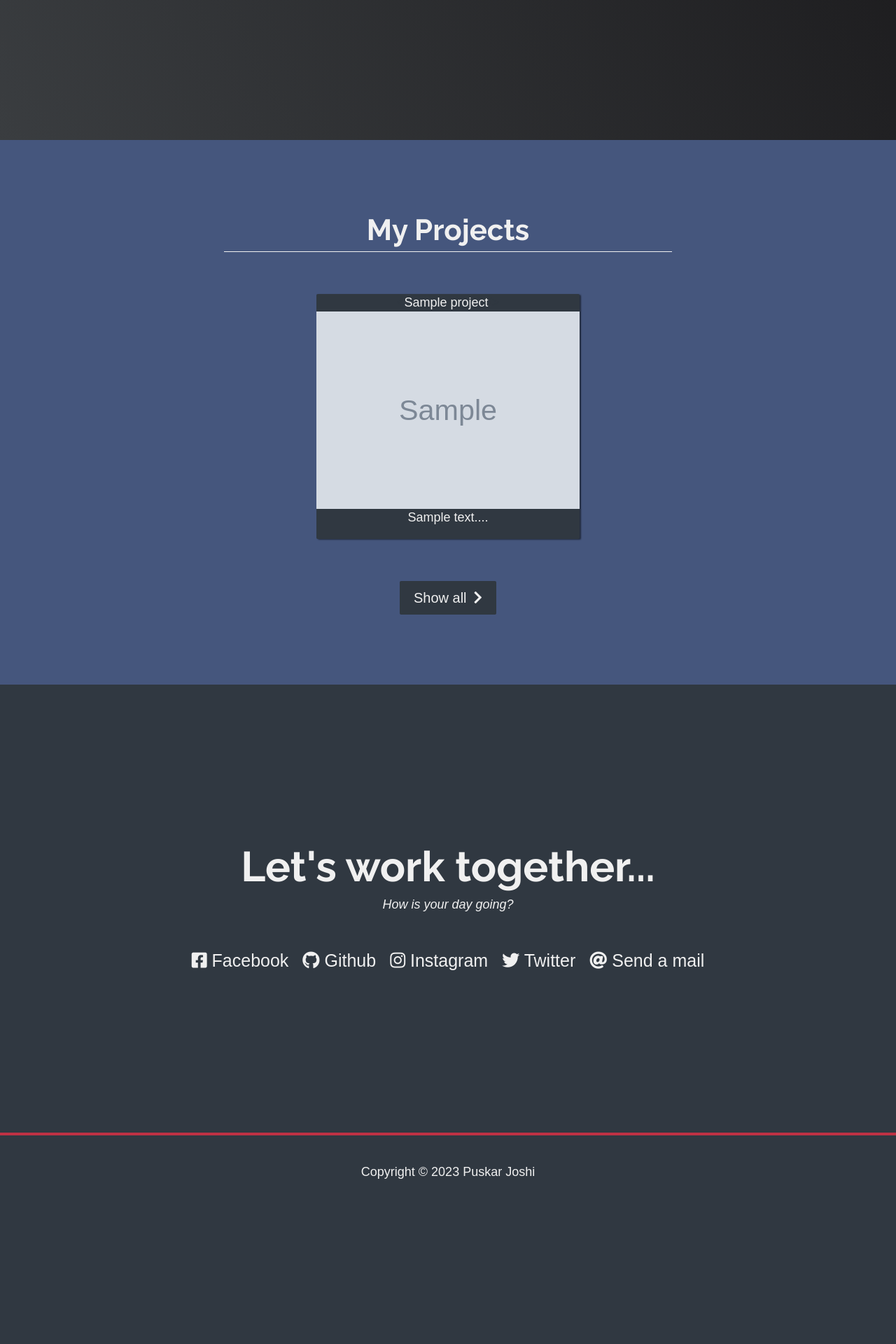
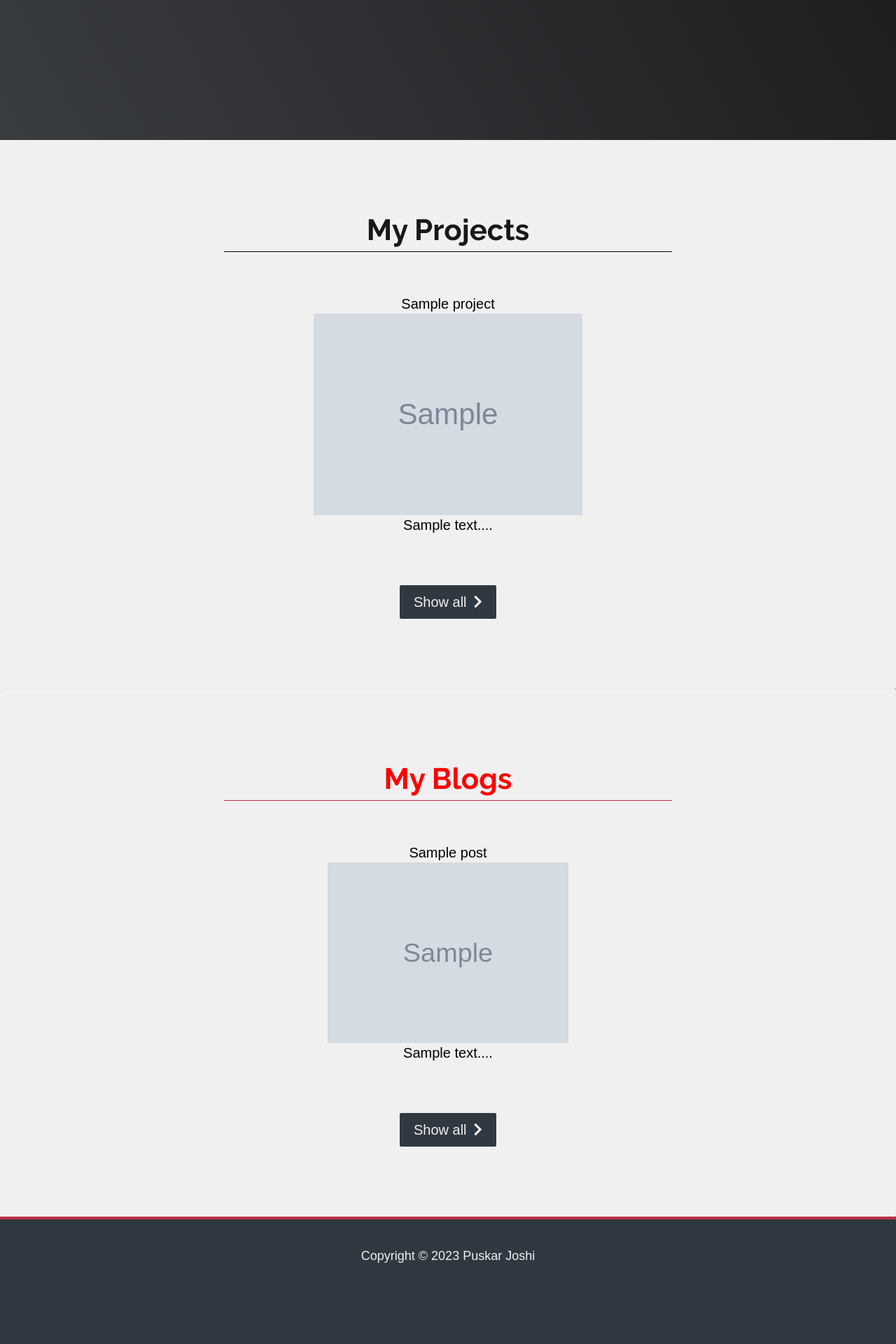
Before and after one commit to JoPuskar/puskarjoshi, a Django app: page / in a window 1280 px wide. Shown: the part 600-2520 px from the top of the page at 70% size. Before the commit the page ends 2284 px from the top, so only its background shows below. Run offline with Django 4.2, Linux system fonts and the light colour scheme; tables that the repository leaves empty hold one stand-in row (values such as "Sample post"); grey boxes marked "Sample" are stand-in pictures; parts of the project's set-up code (start-up, migrations or seed data) failed here and were passed over; some libraries are stand-ins or nearby versions.

Commit message:
blog app added and reset admin user password

```diff
--- a/blog/models.py
+++ b/blog/models.py
@@ -1,3 +1,4 @@
+from distutils.command.upload import upload
 from django.db import models
 from django.contrib.auth.models import User
 
@@ -15,6 +16,7 @@ class Post(models.Model):
     created_on = models.DateTimeField(auto_now_add=True)
     updated_on = models.DateTimeField(auto_now=True)
     content = models.TextField()
+    image = models.ImageField(upload_to='blog/images', null=True, blank=True)
     status = models.IntegerField(choices=STATUS, default=0)
 
     class Meta:
--- /dev/null
+++ b/blog/templates/blog/blog.html
@@ -0,0 +1,36 @@
+{% extends "base.html" %}
+{% load static %}
+
+{% block content %}
+<section id="blog" class="post-section">
+    <h2 id="post-section-header">
+        My Blogs
+    </h2>
+    </h4>
+    <div class="post-grid-container">
+        {% if posts %}
+        {% for post in posts %}
+            <div class="post-grid-item">
+                <a href="{% url 'blog:blog_detail' post_id=post.pk %}" class="post-title">
+                    <p class="post-title">{{ post.title }}
+                    </p>
+                    <img class="post-image" src="{{ post.image.url }}" alt="{{ post.title }} image">
+                    <p>
+                        {{ post.content | slice:':80' }}...
+                    </p>
+                </a>
+            </div>
+        {% endfor %}
+        {% else %}
+            <h4 id="post-nopost">
+                No posts yet!
+            </h4>
+        {% endif %}
+    </div>
+    <a href="{% url 'blog:all_blogs' %}" class="btn btn-show-all">
+        Show all<i class="fas fa-chevron-right"></i>
+    </a>
+
+</section>
+
+{% endblock %}
--- /dev/null
+++ b/blog/urls.py
@@ -0,0 +1,11 @@
+from unicodedata import name
+from django.urls import path
+from .views import blogs, all_blogs, blog_detail
+
+app_name = 'blog'
+
+urlpatterns = [
+    path('', blogs, name='blogs'),
+    path('all_blogs/', all_blogs, name='all_blogs'),
+    path('blogs/<int:post_id>', blog_detail, name='blog_detail')
+]
--- a/portfolio/templates/portfolio/portfolio.html
+++ b/portfolio/templates/portfolio/portfolio.html
@@ -23,8 +23,8 @@
     <div class="project-grid-container">
         {% for project in projects %}
             <div class="project-grid-item">
-                <a href="{% url 'portfolio:project_detail' project_id=project.pk %}" class="project project-tile">
-                    <p class="project-title"><span class="code">&lt;</span>{{ project.title }}<span class="code">&#47;&gt;</span>
+                <a href="{% url 'portfolio:project_detail' project_id=project.pk %}" class="project-title">
+                    <p class="project-title">{{ project.title }}
                     </p>
                     <img class="project-image" src="{{ project.image.url }}" alt="{{ project.title }} image">
                     <p>{{ project.description | slice:':80' }}...</p>
@@ -38,6 +38,14 @@
 </section>
 
 <!--End project section-->
+
+<!--Start blog section-->
+
+    {% include 'blog/blog.html' %}
+
+<!--End blog section-->
+
+
 <!--Start Contacts Section-->
 
 <section class="contact-section" id="contact">
--- a/portfolio/templates/portfolio/project_detail.html
+++ b/portfolio/templates/portfolio/project_detail.html
@@ -7,11 +7,11 @@
         {{ project.title }}
     </h2>
 
-    <div class="image-container">
+    <div class="project-image-container">
                 <img class="project-image" src="{{ project.image.url }}" alt="{{ project.title }} image">
     </div>
 
-    <div class="text-container">
+    <div class="project-text-container">
         <p>
             {{ project.description }}
         </p>
--- a/portfolio/templates/portfolio/show_all_projects.html
+++ b/portfolio/templates/portfolio/show_all_projects.html
@@ -9,9 +9,8 @@
         <div class="project-grid-container">
         {% for project in projects %}
             <div class="project-grid-item">
-                <a href="{% url 'portfolio:project_detail' project_id=project.pk %}" class="project project-tile">
-                    <p class="project-title"><span class="code">&lt;</span>{{ project.title }}
-                        <span class="code">&#47;&gt;</span>
+                <a href="{% url 'portfolio:project_detail' project_id=project.pk %}" class="project-title">
+                    <p class="project-title">{{ project.title }}
                     </p>
                     <img class="project-image" src="{{ project.image.url }}" alt="{{ project.title }} image">
                     <p>
--- a/portfolio/views.py
+++ b/portfolio/views.py
@@ -1,13 +1,15 @@
 from django.shortcuts import get_object_or_404, render
 
 from .models import Project, PersonalInformation
+from blog.models import Post
 
 # Create your views here.
 
 def portfolio(request):
     projects = Project.objects.all()
     personal_info = PersonalInformation.objects.first()
-    return render(request, 'portfolio/portfolio.html', {'projects': projects, 'personal_info': personal_info})
+    posts = Post.objects.all()
+    return render(request, 'portfolio/portfolio.html', {'projects': projects, 'personal_info': personal_info, 'posts': posts})
 
 
 def show_all_projects(request):
--- a/puskarjoshi/urls.py
+++ b/puskarjoshi/urls.py
@@ -22,6 +22,7 @@ from django.urls import path, include
 urlpatterns = [
     path('admin/', admin.site.urls),
     path('', include('portfolio.urls')),
+    path('blogs/', include('blog.urls')),
 ]
 
 
--- a/static/css/main.css
+++ b/static/css/main.css
@@ -149,13 +149,14 @@ img {
 .project-section {
 	text-align: center;
 	padding: 10rem 2rem;
-	background: var(--main-blue);
+	background: var(--main-white);
 }
 
 #project-section-header {
 	max-width: 640px;
 	margin: 0 auto 6rem auto;
-	border-bottom: 1px solid var(--main-white);
+	border-bottom: 1px solid var(--main-black);
+	color: #181719;
 }
 
 @media (max-width: 28.75em) {
@@ -181,6 +182,10 @@ img {
 	text-align: center;
 }
 
+.project-grid-item:hover{
+	transform: scale(1.006);
+}
+
 
 @media (max-width:  38.625em){
 	.project-section{
@@ -192,32 +197,31 @@ img {
 	}
 }
 
-.project {
-	background: var(--main-grey);
+#project {
+	background: var(--main-white);
 	border-radius: 2px;
 	box-shadow: 2px 1px 2px rgba(0, 0, 0, 0.5);
 }
 
-.code {
-	color: var(--main-grey);
-	transition: color 0.3s ease-out;
-}
 
-.project:hover .code {
-	color: #ff7f50;
+#project:hover .code {
+	color: #be3144;
 }
 
 .project-image {
+	display: block;
 	height: calc(100% - 6.8rem);
 	width: 100%;
 	object-fit: cover;
-	max-width: 800px;
+	max-width: 600px;
 	max-height: 300px;
+	margin: 0 auto;
 }
 
-.porject-title {
+.project-title {
 	font-size: 2rem;
 	padding: 2 rem 0.5rem;
+	color: #000000;
 }
 
 .btn {
@@ -260,7 +264,7 @@ img {
 	color: #000000;
 }
 
-.image-container {
+.project-image-container {
 	display: flex;
 	justify-content: center;
 	align-items: center;
@@ -268,7 +272,155 @@ img {
 	margin-bottom: 20px;
 }
 
-.text-container {
+.project-text-container {
+	max-width: 850px;
+	margin: auto;
+	padding: 0 20px;
+	text-align: justify;
+}
+
+.show-all-button {
+	margin-top: 20px;
+}
+
+/**** Blog Section ****/
+
+.post-section {
+	text-align: center;
+	padding: 10rem 2rem;
+	background: var(--main-white);
+}
+
+#post-section-header {
+	max-width: 640px;
+	margin: 0 auto 6rem auto;
+	border-bottom: 1px solid var(--main-red);
+	color: red;
+}
+
+#post-nopost {
+	text-align: center;
+	color: red;
+}
+
+@media (max-width: 28.75em) {
+	#post-section-header {
+		font-size: 2rem;
+	}
+}
+
+.post-grid-container {
+	display: grid;
+	grid-template-columns: repeat(auto-fit, minmax(320px, 1fr));
+	grid-gap: 2.5rem;
+	width: 100%;
+	max-width: 1280px;
+	margin: 0 auto;
+	margin-bottom: 6rem;
+}
+
+.post-grid-item {
+	display: flex;
+	flex-direction: column;
+	align-items: center;
+	text-align: center;
+}
+
+.post-grid-item:hover {
+	transform: scale(1.006);
+}
+
+
+@media (max-width:  38.625em){
+	.post-section{
+		padding: 6rem 1rem;
+	}
+
+	.post-grid-container {
+		grid-template-columns: 1fr;
+	}
+}
+
+#blog {
+	background: var(--main-white);
+	border-radius: 2px;
+	box-shadow: 2px 1px 2px rgba(0, 0, 0, 0.5);
+}
+
+.code {
+	color: var(--main-grey);
+	transition: color 0.3s ease-out;
+}
+
+.post:hover .code {
+	color: #ff7f50;
+}
+
+.post-image {
+	display:block;
+	height: calc(100% - 6.8rem);
+	width: 100%;
+	object-fit: cover;
+	max-width:500px;
+	max-height: 270px;
+	margin: 0 auto;
+}
+
+.post-title {
+	font-size: 2rem;
+	padding: 2 rem 0.5rem;
+	color: #000000;
+}
+
+.btn {
+	display: inline-block;
+	padding: 1rem 2rem;
+	border-radius: 2px;
+}
+
+.btn-show-all {
+	font-size: 2rem;
+	background: var(--main-grey);
+	transition: background 0.3s ease-out;
+}
+
+.btn-show-all:hover {
+	background: var(--main-red);
+}
+
+.btn-show-all:hover > i {
+	transform: translateX(2px);
+}
+
+.btn-show-all > i {
+	margin-left: 10px;
+	transform: translateX(0);
+	transition: transform 0.3s ease-out;
+}
+
+.post-detail {
+	text-align: center;
+	padding: 10rem 2rem;
+	background: var(--main-white);
+	color: #000000;
+}
+
+#post-detail-header {
+	max-width: 640px;
+	margin: 0 auto 6rem auto;
+	border-bottom: 1px solid var(--main-black);
+	color: #000000;
+}
+
+.post-image-container {
+	display: flex;
+	justify-content: center;
+	align-items: center;
+	height: 100%;
+	margin-bottom: 20px;
+}
+
+.post-text-container {
 	max-width: 850px;
 	margin: auto;
 	padding: 0 20px;
--- a/templates/base.html
+++ b/templates/base.html
@@ -28,6 +28,7 @@
           <ul id="nav-list">
             <li><a href="{% url 'portfolio:portfolio' %}">Home</a></li>
             <li><a href="#project">Projects</a></li>
+            <li><a href="#blog">Blogs</a></li>
             <li><a href="#contact">Contact</a></li>
           </ul>
         </nav>
```
Also changed, not shown: blog/templates/blog/all_posts.html (added, +30 -0 lines), blog/templates/blog/post_detail.html (added, +27 -0 lines), blog/views.py (+22 -1 lines), blog/migrations/0002_post_image.py (added), blog/migrations/0003_alter_post_image.py (added), blog/migrations/0004_alter_post_image.py (added), blog/migrations/0005_auto_20230304_0037.py (added).
